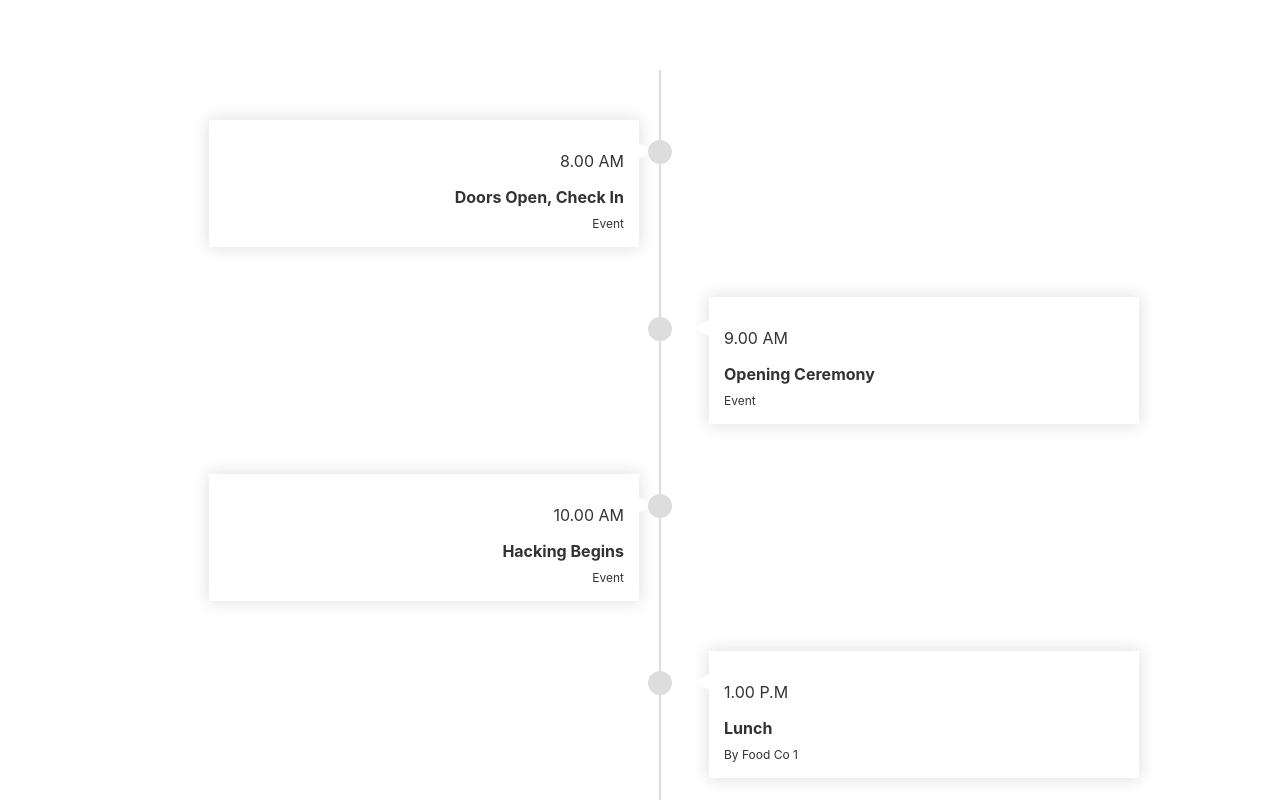
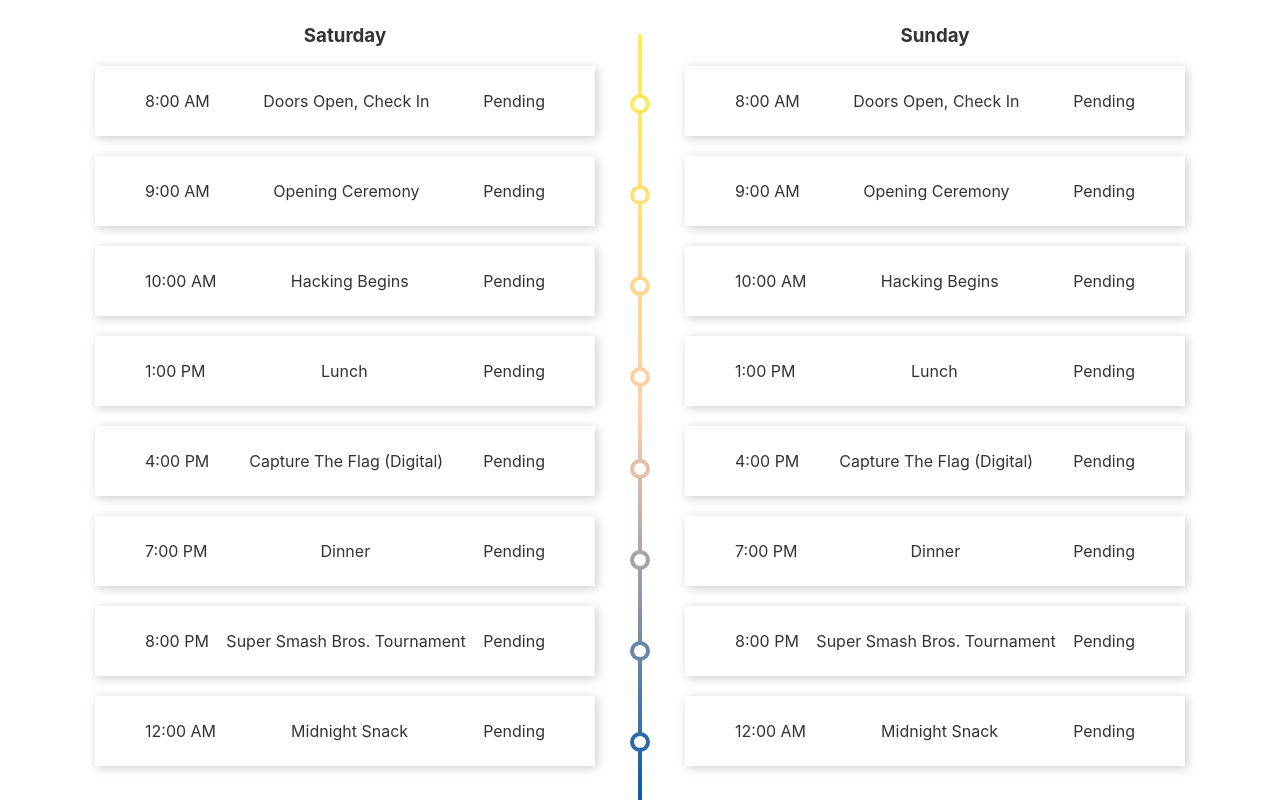
Before and after one commit to ScribeHacks/scribehacks.github.io, a Svelte app: page / in a window 1280 px wide. Shown: the part 1620-2420 px from the top of the page. Built offline with nearby package versions, Linux system fonts and the light colour scheme.

Commit message:
section: Redesign schedule to two-column table

```diff
--- a/src/sections/Schedule.svelte
+++ b/src/sections/Schedule.svelte
@@ -2,74 +2,103 @@
 <section class="section">
   <h2>Schedule and Activities</h2>
 
-  <div class="mu-schedule-content-area">
-    <!-- Tab panes -->
-    <div class="tab-content mu-schedule-content">
-      <div
-        role="tabpanel"
-        class="tab-pane fade mu-event-timeline active in"
-        id="first-day"
-      >
+  <div class="schedule">
     <ul>
-          <li>
-            <div class="mu-single-event">
-              <p class="mu-event-time">8.00 AM</p>
-              <h3>Doors Open, Check In</h3>
-              <span>Event</span>
-            </div>
+      <h3>Saturday</h3>
+      <li class="schedule-item">
+        <div class="col-1">8:00 AM</div>
+        <div class="col-2">Doors Open, Check In</div>
+        <div class="col-3 nav-right">Pending</div>
       </li>
-          <li>
-            <div class="mu-single-event">
-              <p class="mu-event-time">9.00 AM</p>
-              <h3>Opening Ceremony</h3>
-              <span>Event</span>
-            </div>
+      <li class="schedule-item">
+        <div class="col-1">9:00 AM</div>
+        <div class="col-2">Opening Ceremony</div>
+        <div class="col-3 nav-right">Pending</div>
       </li>
-          <li>
-            <div class="mu-single-event">
-              <p class="mu-event-time">10.00 AM</p>
-              <h3>Hacking Begins</h3>
-              <span>Event</span>
-            </div>
+      <li class="schedule-item">
+        <div class="col-1">10:00 AM</div>
+        <div class="col-2">Hacking Begins</div>
+        <div class="col-3 nav-right">Pending</div>
       </li>
-          <li>
-            <div class="mu-single-event">
-              <p class="mu-event-time">1.00 P.M</p>
-              <h3>Lunch</h3>
-              <span>By Food Co 1</span>
-            </div>
+      <li class="schedule-item">
+        <div class="col-1">1:00 PM</div>
+        <div class="col-2">Lunch</div>
+        <div class="col-3 nav-right">Pending</div>
       </li>
-          <li>
-            <div class="mu-single-event">
-              <p class="mu-event-time">4.00 P.M</p>
-              <h3>Capture the Flag (Digital)</h3>
-              <span>Event</span>
-            </div>
+      <li class="schedule-item">
+        <div class="col-1">4:00 PM</div>
+        <div class="col-2">Capture The Flag (Digital)</div>
+        <div class="col-3 nav-right">Pending</div>
       </li>
-          <li>
-            <div class="mu-single-event">
-              <p class="mu-event-time">7.00 P.M</p>
-              <h3>Dinner</h3>
-              <span>By Food Co. 2</span>
-            </div>
+      <li class="schedule-item">
+        <div class="col-1">7:00 PM</div>
+        <div class="col-2">Dinner</div>
+        <div class="col-3 nav-right">Pending</div>
       </li>
-          <li>
-            <div class="mu-single-event">
-              <p class="mu-event-time">8.00 P.M</p>
-              <h3>Super Smash Bros. Ultimate Tournament</h3>
-              <span>Event</span>
-            </div>
+      <li class="schedule-item">
+        <div class="col-1">8:00 PM</div>
+        <div class="col-2">Super Smash Bros. Tournament</div>
+        <div class="col-3 nav-right">Pending</div>
       </li>
-          <li>
-            <div class="mu-single-event">
-              <p class="mu-event-time">Midnight</p>
-              <h3>Midnight Snack</h3>
-              <span>By Food Co. 3</span>
-            </div>
+      <li class="schedule-item">
+        <div class="col-1">12:00 AM</div>
+        <div class="col-2">Midnight Snack</div>
+        <div class="col-3 nav-right">Pending</div>
       </li>
     </ul>
-      </div>
-    </div>
+    <ul class="traveller" aria-hidden="true">
+      <li class="stop"></li>
+      <li class="stop"></li>
+      <li class="stop"></li>
+      <li class="stop"></li>
+      <li class="stop"></li>
+      <li class="stop"></li>
+      <li class="stop"></li>
+      <li class="stop"></li>
+    </ul>
+    <ul>
+      <h3>Sunday</h3>
+      <li class="schedule-item">
+        <div class="col-1">8:00 AM</div>
+        <div class="col-2">Doors Open, Check In</div>
+        <div class="col-3 nav-right">Pending</div>
+      </li>
+      <li class="schedule-item">
+        <div class="col-1">9:00 AM</div>
+        <div class="col-2">Opening Ceremony</div>
+        <div class="col-3 nav-right">Pending</div>
+      </li>
+      <li class="schedule-item">
+        <div class="col-1">10:00 AM</div>
+        <div class="col-2">Hacking Begins</div>
+        <div class="col-3 nav-right">Pending</div>
+      </li>
+      <li class="schedule-item">
+        <div class="col-1">1:00 PM</div>
+        <div class="col-2">Lunch</div>
+        <div class="col-3 nav-right">Pending</div>
+      </li>
+      <li class="schedule-item">
+        <div class="col-1">4:00 PM</div>
+        <div class="col-2">Capture The Flag (Digital)</div>
+        <div class="col-3 nav-right">Pending</div>
+      </li>
+      <li class="schedule-item">
+        <div class="col-1">7:00 PM</div>
+        <div class="col-2">Dinner</div>
+        <div class="col-3 nav-right">Pending</div>
+      </li>
+      <li class="schedule-item">
+        <div class="col-1">8:00 PM</div>
+        <div class="col-2">Super Smash Bros. Tournament</div>
+        <div class="col-3 nav-right">Pending</div>
+      </li>
+      <li class="schedule-item">
+        <div class="col-1">12:00 AM</div>
+        <div class="col-2">Midnight Snack</div>
+        <div class="col-3 nav-right">Pending</div>
+      </li>
+    </ul>
   </div>
 </section>
 
@@ -78,6 +107,9 @@
     display: flex;
     flex-direction: column;
     align-items: center;
+
+    max-width: 1100px;
+    margin: auto;
     padding: 60px 10px;
 
     h2 {
@@ -86,92 +118,98 @@
     }
   }
 
-  .mu-schedule-content-area {
-    display: inline;
-    margin-top: 50px;
+  .schedule {
+    display: flex;
+    margin-top: 30px;
     width: 100%;
+
+    ul {
+      flex: 1 1;
+      margin: 5px;
+      padding: 0;
+      text-align: center;
     }
 
-  .mu-schedule-content {
-    margin-top: 50px;
+    ul li {
+      list-style-type: none;
     }
 
-  .mu-event-timeline ul li {
-    list-style-type: none;
+    .traveller {
+      flex: none;
+      margin: 5px 30px;
+      margin-top: 4rem;
+      padding: 0;
       position: relative;
-    width: 2px;
-    margin: 0 auto;
-    padding-top: 50px;
-    background-color: #ddd;
-    -webkit-transition: all 0.5s;
-    -o-transition: all 0.5s;
-    transition: all 0.5s;
+
+      .stop {
+        background-color: #0af;
+        border-radius: 50%;
+        display: block;
+
+        margin-top: 30px;
+        margin-bottom: 4.44rem;
+        height: 20px;
+        width: 20px;
+        position: relative;
+
+        &:nth-child(1) {
+          background-color: #ffe764;
+        }
+        &:nth-child(2) {
+          background-color: #ffe077;
+        }
+        &:nth-child(3) {
+          background-color: #ffd88b;
+        }
+        &:nth-child(4) {
+          background-color: #ffcfa1;
+        }
+        &:nth-child(5) {
+          background-color: #e3bfaa;
+        }
+        &:nth-child(6) {
+          background-color: #a5a2aa;
+        }
+        &:nth-child(7) {
+          background-color: #6986aa;
+        }
+        &:nth-child(8) {
+          background-color: #2e6aaa;
         }
 
-  .mu-event-timeline ul li::after {
+        &::after {
+          background-color: #fff;
+          border-radius: 50%;
           content: "";
           position: absolute;
-    left: 50%;
-    top: 70px;
-    transform: translateX(-50%);
-    height: 24px;
-    width: 24px;
-    border-radius: 50%;
-    background: inherit;
+          top: 4px;
+          right: 4px;
+          left: 4px;
+          bottom: 4px;
+          z-index: 2;
+        }
       }
 
-  .mu-event-timeline ul li .mu-single-event {
-    background-color: #fff;
-    -webkit-box-shadow: 0 0 16px 0 rgba(32, 32, 47, 0.16);
-    -moz-box-shadow: 0 0 16px 0 rgba(32, 32, 47, 0.16);
-    box-shadow: 0 0 16px 0 rgba(32, 32, 47, 0.16);
-    position: relative;
-    top: 0;
-    width: 400px;
-    padding: 15px;
-    text-align: left;
+      &::after {
+        background-image: linear-gradient(180deg, #fe5, #fca, #05a);
+        content: "";
+        position: absolute;
+        top: -30px;
+        left: 0;
+        right: 0;
+        margin: auto;
+        width: 4px;
+        height: 780px;
+      }
     }
 
-  .mu-event-timeline ul li:nth-child(2n) .mu-single-event {
-    left: 50px;
+    .schedule-item {
+      box-shadow: #ccc 2px 2px 10px;
+      display: flex;
+      justify-content: space-between;
+
+      margin-bottom: 20px;
+      padding: 25px 50px;
     }
-
-  .mu-event-timeline ul li:nth-child(2n + 1) .mu-single-event {
-    left: -450px;
-    text-align: right;
-  }
-
-  .mu-event-timeline ul li .mu-single-event::before {
-    content: "";
-    position: absolute;
-    top: 23px;
-    width: 0;
-    height: 0;
-    border-style: solid;
-  }
-
-  .mu-event-timeline ul li:nth-child(2n + 1) .mu-single-event::before {
-    right: -15px;
-    border-width: 8px 0 8px 16px;
-    border-color: transparent transparent transparent #fff;
-  }
-
-  .mu-event-timeline ul li:nth-child(2n) .mu-single-event::before {
-    left: -16px;
-    border-width: 8px 16px 8px 0;
-    border-color: transparent #fff transparent transparent;
-  }
-
-  .mu-event-timeline ul li .mu-single-event h3 {
-    margin-bottom: 5px;
-    font-size: 16px;
-  }
-
-  .mu-event-timeline ul li .mu-single-event p {
-    margin-bottom: 5px;
-  }
-
-  .mu-event-timeline ul li .mu-single-event span {
-    font-size: 12px;
   }
 </style>
```
Lines whose indentation alone changed are shown as unchanged.
